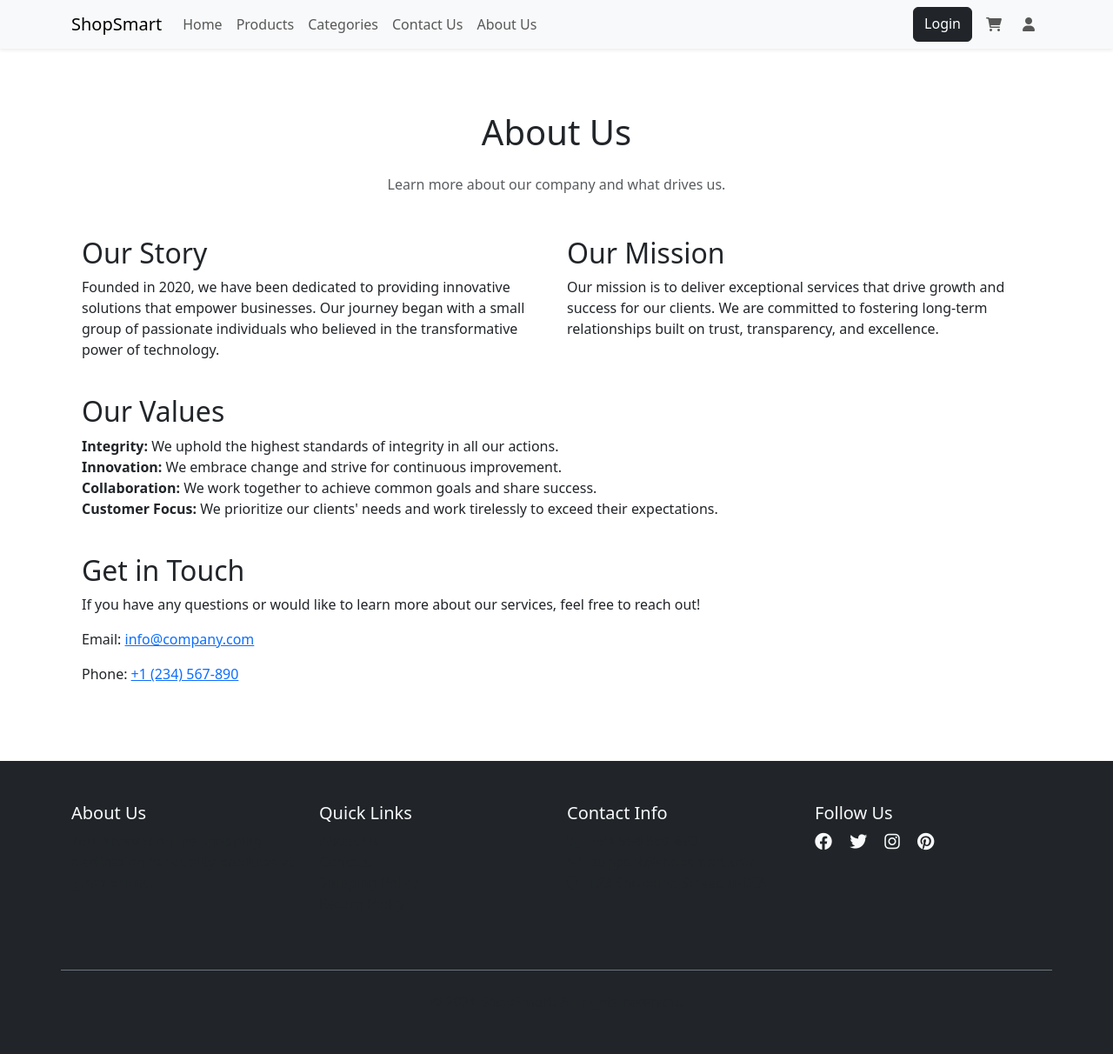
After one commit to mohammadshuaibt/ecommerce, a Django app: page /about/ in a window 1280 px wide. The commit adds this page. Shown: the whole page at 87% size. Run offline with Django 5.2, Linux system fonts and the light colour scheme.

Commit message:
added contact and about pages

```diff
--- a/ecommerce_app/urls.py
+++ b/ecommerce_app/urls.py
@@ -3,5 +3,7 @@ from . import views
 urlpatterns = [
     path('', views.index, name='index'),
     path('login/',views.login_user,name='login'),
-    path('logout/',views.logout_user,name = 'logout')
+    path('logout/',views.logout_user,name = 'logout'),
+    path('contact/',views.ContactPage,name='contact'),
+    path('about/',views.AboutPage,name='about')
 ]
--- a/ecommerce_app/views.py
+++ b/ecommerce_app/views.py
@@ -24,3 +24,9 @@ def login_user(request):
 def logout_user(request):
     logout(request)
     return redirect('index')
+
+def ContactPage(request):
+    return render(request,'contact.html')
+
+def AboutPage(request):
+    return render(request,'about.html')
--- /dev/null
+++ b/templates/about.html
@@ -0,0 +1,40 @@
+{% extends 'layout.html' %}
+
+{% block content %}
+<div class="container py-5">
+    <h1 class="text-center mb-4">About Us</h1>
+    <p class="text-center text-muted mb-5">Learn more about our company and what drives us.</p>
+
+    <div class="row mb-4">
+        <div class="col-md-6">
+            <h2>Our Story</h2>
+            <p>Founded in 2020, we have been dedicated to providing innovative solutions that empower businesses. Our journey began with a small group of passionate individuals who believed in the transformative power of technology.</p>
+        </div>
+        <div class="col-md-6">
+            <h2>Our Mission</h2>
+            <p>Our mission is to deliver exceptional services that drive growth and success for our clients. We are committed to fostering long-term relationships built on trust, transparency, and excellence.</p>
+        </div>
+    </div>
+
+    <div class="row mb-4">
+        <div class="col-md-12">
+            <h2>Our Values</h2>
+            <ul class="list-unstyled">
+                <li><strong>Integrity:</strong> We uphold the highest standards of integrity in all our actions.</li>
+                <li><strong>Innovation:</strong> We embrace change and strive for continuous improvement.</li>
+                <li><strong>Collaboration:</strong> We work together to achieve common goals and share success.</li>
+                <li><strong>Customer Focus:</strong> We prioritize our clients' needs and work tirelessly to exceed their expectations.</li>
+            </ul>
+        </div>
+    </div>
+
+    <div class="row">
+        <div class="col-md-12">
+            <h2>Get in Touch</h2>
+            <p>If you have any questions or would like to learn more about our services, feel free to reach out!</p>
+            <p>Email: <a href="mailto:info@company.com">info@company.com</a></p>
+            <p>Phone: <a href="tel:+1234567890">+1 (234) 567-890</a></p>
+        </div>
+    </div>
+</div>
+{% endblock %}
--- a/templates/layout.html
+++ b/templates/layout.html
@@ -27,8 +27,11 @@
                     <li class="nav-item">
                         <a class="nav-link" href="#">Categories</a>
                     </li>
+                    <li class="nav-item"></li>
+                        <a class="nav-link" href="{% url 'contact' %}">Contact Us</a>
+                    </li>
                     <li class="nav-item">
-                        <a class="nav-link" href="#">Deals</a>
+                        <a class="nav-link" href="{% url 'about' %}">About Us</a>
                     </li>
                 </ul>
                 <div class="navbar-nav ms-auto">
```
Also changed, not shown: templates/contact.html (added, +42 -0 lines).
